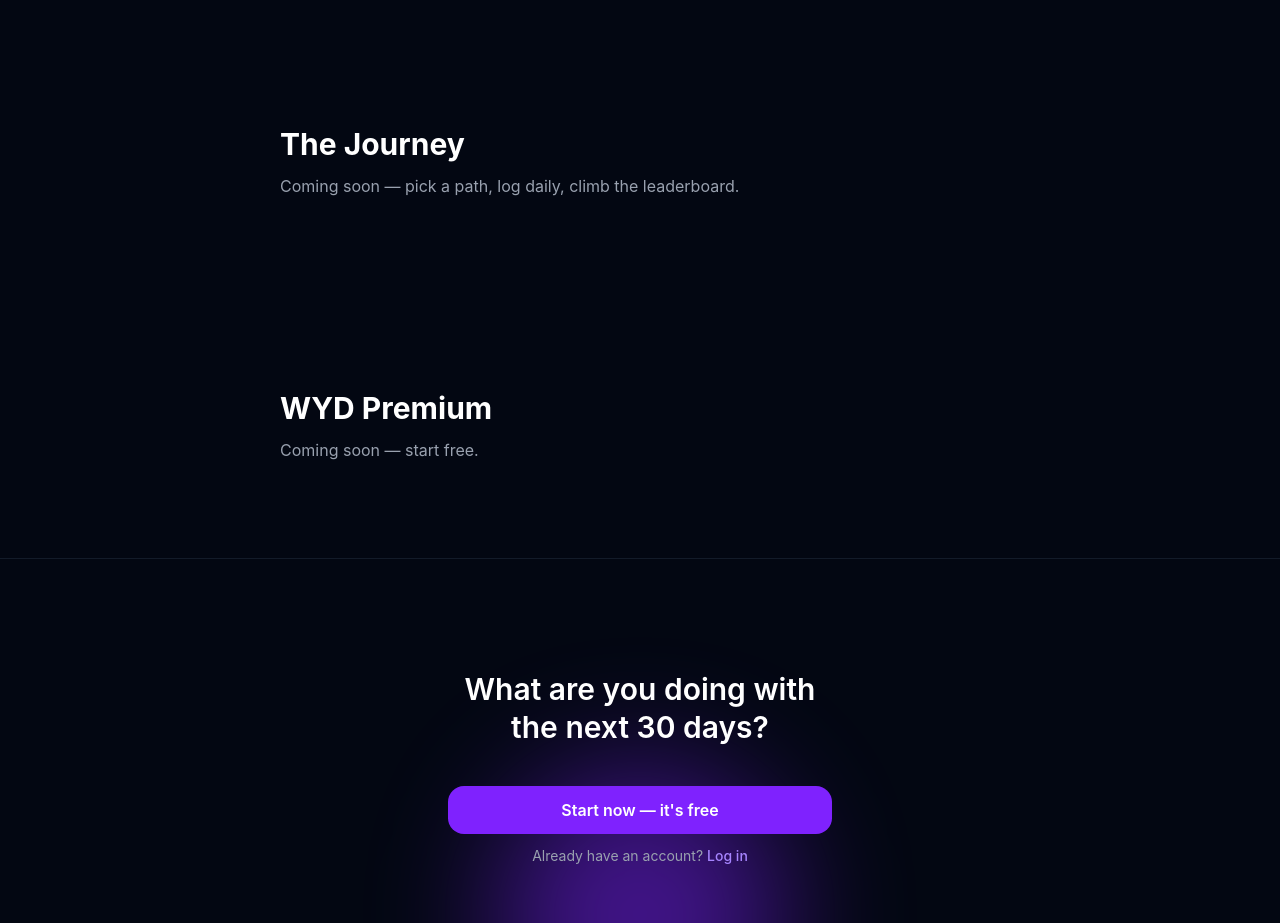
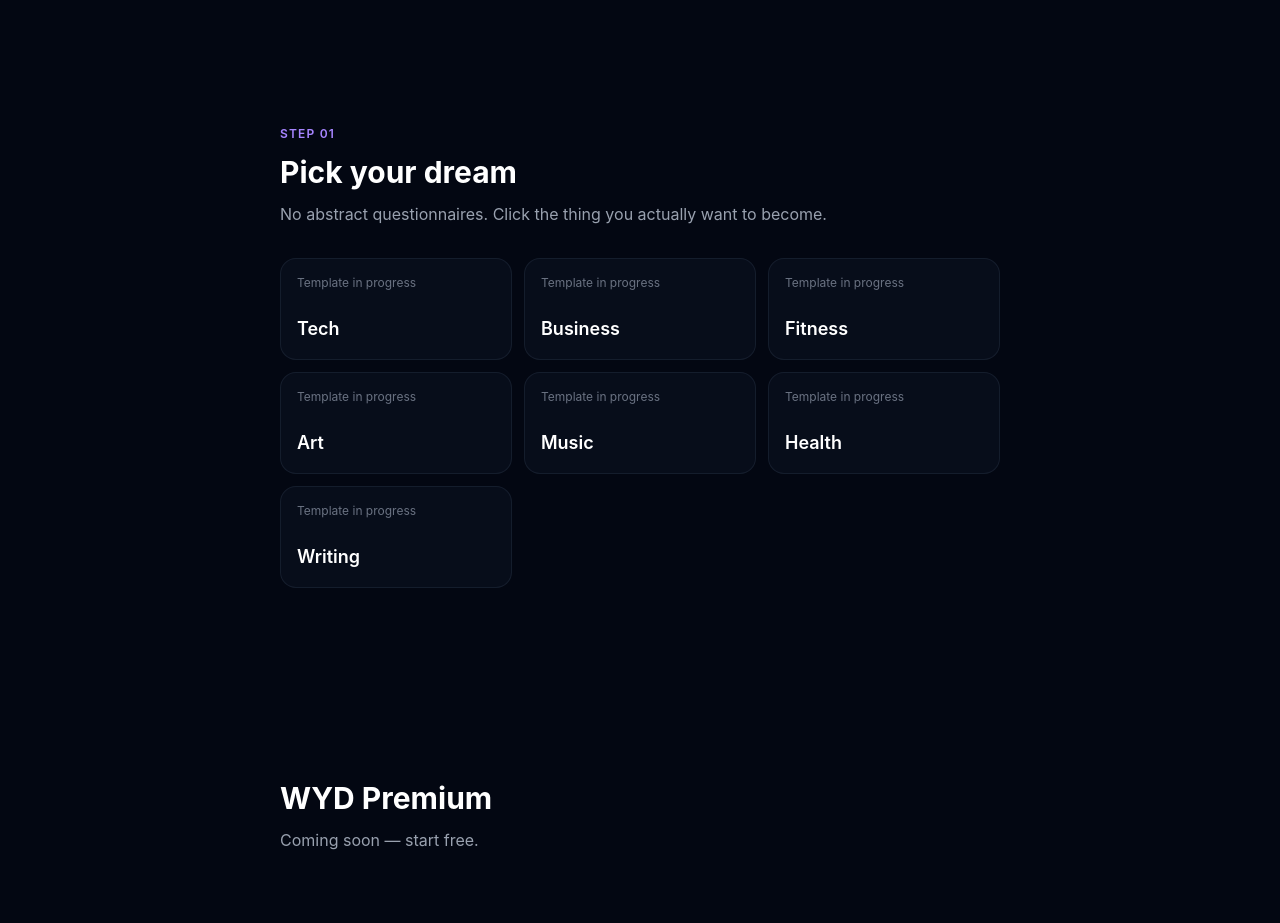
Before and after one commit to Nuutti-N/WYD, a React (Vite) app in the folder frontend/: page / in a window 1280 px wide. Shown: the part 960-1883 px from the top of the page. Built offline with nearby package versions, Linux system fonts and the light colour scheme; no server answers.

Commit message:
add import categories, and just add in the journey place categories

```diff
--- a/frontend/pages/Landing.jsx
+++ b/frontend/pages/Landing.jsx
@@ -1,5 +1,6 @@
 import { Link } from 'react-router-dom'
 import LandingNav from './LandingNav'
+import { categories } from '../src/data/categories'
 
 function Landing() {
 
@@ -59,8 +60,22 @@ function Landing() {
             </section>
 
             <section id="journey" className="scroll-mt-20 max-w-3xl mx-auto px-6 py-24">
-                <h2 className="text-3xl font-bold text-white mb-3">The Journey</h2>
-                <p className="text-gray-400">Coming soon — pick a path, log daily, climb the leaderboard.</p>
+                <p className="text-xs font-semibold tracking-widest text-violet-400 mb-3">STEP 01</p>
+                <h2 className="text-3xl font-bold text-white mb-3">Pick your dream</h2>
+                <p className="text-gray-400 mb-8">No abstract questionnaires. Click the thing you actually want to become.</p>
+
+                <div className="grid grid-cols-2 sm:grid-cols-3 gap-3">
+                    {categories.map((cat) => (
+                        <Link
+                            key={cat.label}
+                            to="/Register"
+                            className="group flex flex-col justify-between gap-6 rounded-2xl border border-gray-800/60 bg-gray-900/40 p-4 hover:border-violet-500/50 hover:bg-violet-600/10 transition"
+                        >
+                            <span className="text-xs text-gray-500">Template in progress</span>
+                            <span className="text-lg font-semibold text-white group-hover:text-violet-300 transition">{cat.label}</span>
+                        </Link>
+                    ))}
+                </div>
             </section>
 
             <section id="premium" className="scroll-mt-20 max-w-3xl mx-auto px-6 py-24">
```
